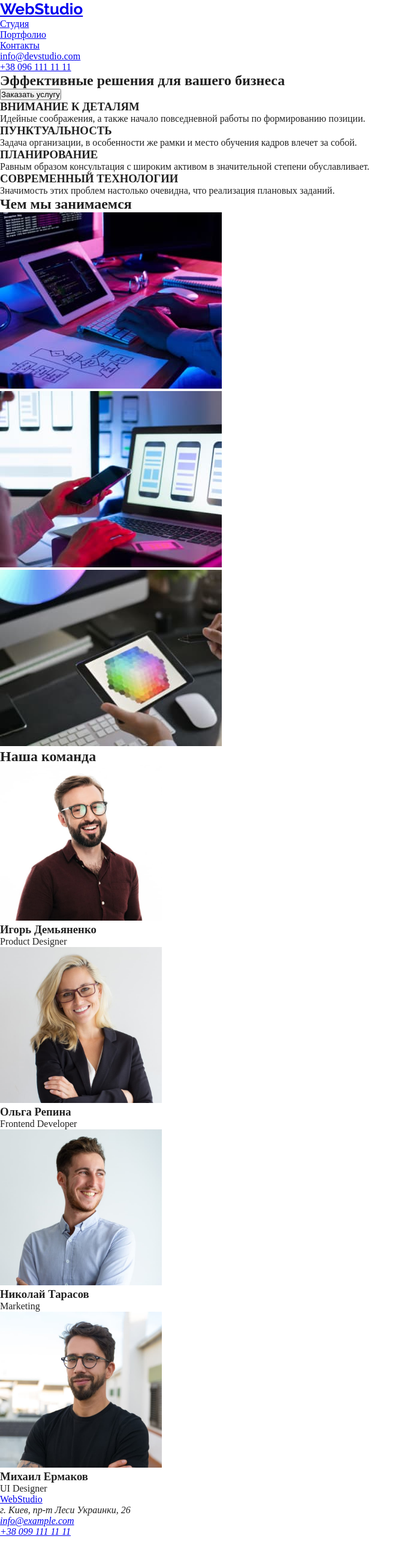
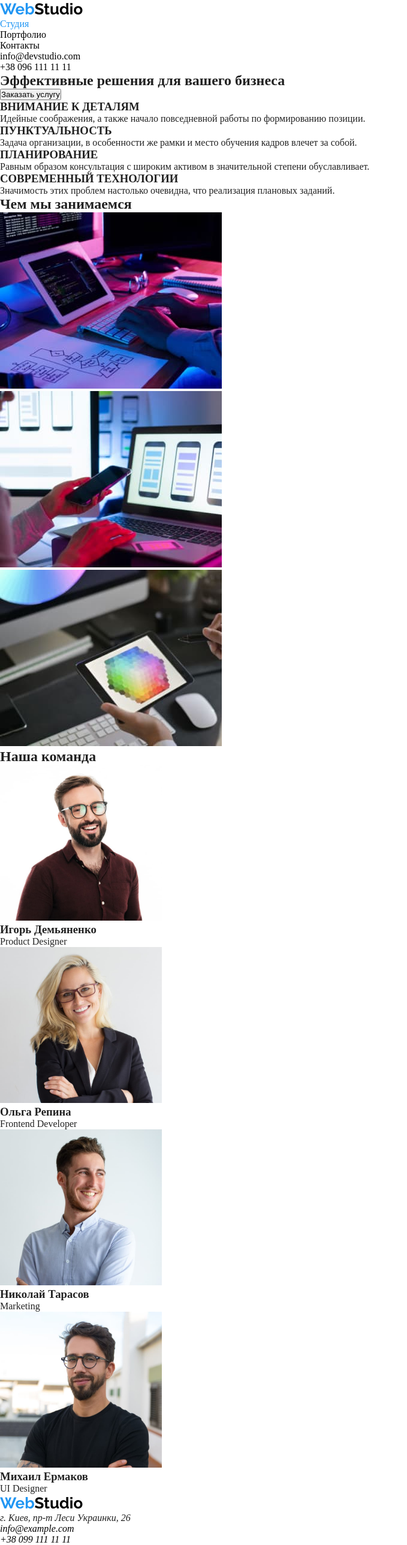
Before and after one commit to yuriykolisnyk/goit-markup-hw-02, a plain HTML site: page index.html in a window 1280 px wide. Shown: the whole page at 60% size, without its empty margins (0-679 px from the left). Drawn offline with Linux system fonts and the light colour scheme.

Commit message:
Add style logo

```diff
--- a/css/styles.css
+++ b/css/styles.css
@@ -1,4 +1,4 @@
-/* универсальный селектор */
+
 * {
     box-sizing: border-box;
     margin: 0;
@@ -10,11 +10,17 @@ body {
     color: #212121;
 }
 
-/* селектор тега */
 ul {
     list-style: none;
 }
 
+a {
+    text-decoration: none;
+    color: #000000;
+   }
+
+/* Стиль шапки */
+/* Стиль логотипа */
 .logo {
     font-family: Raleway;
     font-style: normal;
@@ -22,12 +28,20 @@ ul {
     font-size: 26px;
     line-height: 31px;
 }
+.logo-blue {
+    color: #2196F3
+}
+/* Стиль ссылок */
+.link:hover,
+.link:focus {
+    color: #2196F3
+}
+.link.current {
+    color: #2196F3
+}
 
-/* классовый селектор */
-.container
-
-/* селектор индентификатора */
-
-/* селектор наследника */
-
-/* селектор ребёнка*/
+/*  Стиль контактов*/
+.address:hover,
+.address:focus {
+    color: #2196F3
+}
--- a/index.html
+++ b/index.html
@@ -7,22 +7,22 @@
     <title>Главная</title>
     <link rel="preconnect" href="https://fonts.gstatic.com">
     <link href="https://fonts.googleapis.com/css2?family=Raleway:wght@700&family=Roboto:wght@400;500;700;900&display=swap" rel="stylesheet">
-    <link rel="stylesheet" href="css/styles.css">
+    <link rel="stylesheet" href="./css/styles.css">
 </head>
 <body>
     <!-- Шапка -->
     <header>
-        <a href=" " class="logo">WebStudio</a>
-        <nav>
+        <a href=" " class="logo"> <span class="logo-blue">Web</span>Studio</a>
+        <nav class="site-nav">
             <ul>
-                <li> <a href=" ">Студия</a> </li>
-                <li> <a href="./portfolio.html">Портфолио</a> </li>
-                <li> <a href=" ">Контакты</a> </li>
+                <li> <a href="./index.html " class="link current">Студия</a> </li>
+                <li> <a href="./portfolio.html" class="link">Портфолио</a> </li>
+                <li> <a href=" " class="link">Контакты</a> </li>
             </ul>
         </nav>
             <ul>
-                <li> <a href="malto:info@devstudio.com">info@devstudio.com</a> </li>
-                <li> <a href="tel:+380961111111">+38 096 111 11 11</a> </li>
+                <li> <a href="malto:info@devstudio.com" class="address">info@devstudio.com</a> </li>
+                <li> <a href="tel:+380961111111" class="address">+38 096 111 11 11</a> </li>
             </ul>
     </header>
     <!-- Контент -->
@@ -98,12 +98,12 @@
     </main>
     <!-- Нижняя панель -->
     <footer>
-        <a href=" ">WebStudio</a>
+        <a href=" " class="logo"><span class="logo-blue">Web</span>Studio</a>
         <address>
             <ul>
                 <li> <p>г. Киев, пр-т Леси Украинки, 26</p> </li>
-                <li> <a href="malto:info@example.com">info@example.com</a> </li>
-                <li> <a href="tel:+380991111111">+38 099 111 11 11</a> </li>
+                <li> <a href="malto:info@example.com" class="address">info@example.com</a> </li>
+                <li> <a href="tel:+380991111111" class="address">+38 099 111 11 11</a> </li>
             </ul>
         </address>
     </footer>
```
Also changed, not shown: portfolio.html (+11 -11 lines).
